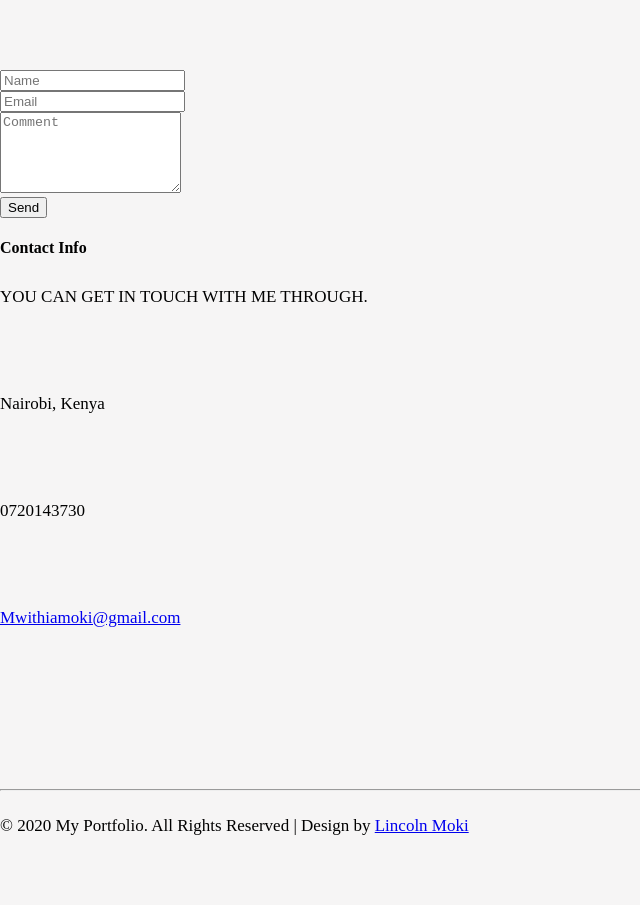
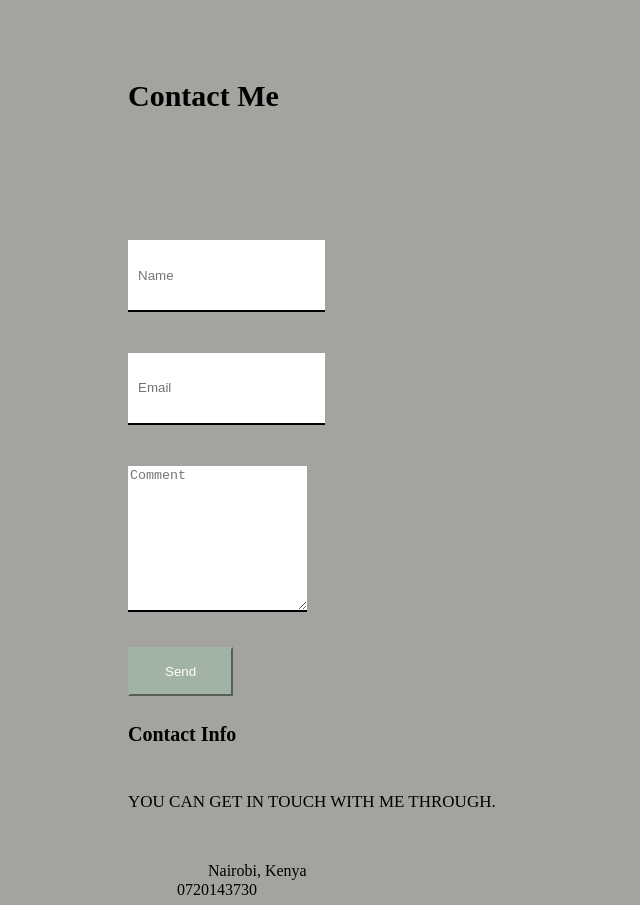
Before and after one commit to LincolnMoki/My-portfolio, a plain HTML site: page index.html in a window 1280 px wide. Shown: the part 1073-1978 px from the top of the page, without its empty margins (0-640 px from the left). Drawn offline with Linux system fonts and the light colour scheme.

Commit message:
styled intput name email styled form contol styled control button info styled p1 p2 styled copyright footer span

```diff
--- a/css/styles.css
+++ b/css/styles.css
@@ -147,7 +147,16 @@ section{
     font-family: calibri;
     font-size: 16px;
 }
-contact-me h3 {
+/*-- Footer --*/
+.contact-me {
+	padding:2% 10% 0px 10%;
+	position:relative;
+    margin:0 auto;
+    height: 990px;
+    background-color:rgb(163, 163, 159);
+    border-radius: 20px;
+}
+.contact-me h3 {
 	color:black;
 	font-size:30px;
 	font-family: 'Cinzel', serif;
@@ -161,3 +170,134 @@ contact-me h3 {
 	line-height:25px;
 	font-weight:400;
 }
+input#name {
+	outline:none;
+	height:50px;
+    padding:10px;
+	border-radius:0px;
+	border-left: none;
+    border-top: none;
+    border-right: none;
+	border-bottom:2px solid black;
+}
+input#email {
+	outline:none;
+    margin: 4% auto;
+	padding:10px;
+	height:50px;
+	border-radius:0px;
+	border-left: none;
+    border-top: none;
+    border-right: none;
+	border-bottom:2px solid black;
+}
+textarea.form-control {
+    height: 140px;
+	outline:none;
+	border-radius:0px;
+	border-left: none;
+    border-top: none;
+    border-right: none;
+	border-bottom:2px solid black;
+}
+.form-control:focus {
+    border-color:transparent;
+    outline: 0;
+    -webkit-box-shadow: none;
+    box-shadow:none;
+}
+.contact-me button.btn.btn-default.btn-lg {
+	background-color:#A1B3A4;
+	border-color:#A1B3A4;
+	color: #fff;
+	outline:none;
+	border-radius:0px;
+	margin: 3% auto 0;
+	padding: 15px 35px;
+	transition:all 0.5s ease-in-out;
+	-webkit-transition:all 0.5s ease-in-out;
+	-moz-transition:all 0.5s ease-in-out;
+	-o-transition:all 0.5s ease-in-out;
+	-ms-transition:all 0.5s ease-in-out;
+}
+.contact-me button.btn.btn-default.btn-lg:hover {
+	background-color:#000;
+	color:#fff;
+}
+.contact-info h4 {
+	font-family: 'Cinzel', serif;
+	font-size:20px;
+	line-height:25px;
+	font-weight:bold;
+}
+.contact-info p {
+    padding: 15px 0;
+    font-size: 17px;
+    line-height: 25px;
+    font-weight: 400;
+	color:#000;
+}
+.footer-info i{
+	color:#A1B3A4;
+	font-size: 30px;
+    margin: 25px 20px 10px 25px;
+    display: inline-block;
+}
+p.p1{
+	padding:0;
+	display: inline-block;
+	color: #000;
+	vertical-align: middle;
+	    margin: -50px 0 0;
+	font-size:16px;
+	font-weight: 500;
+}
+p.p2 {
+	padding:0;
+	display:block;
+	color: #000;
+	vertical-align: middle;
+	font-weight: 500;
+	font-size:16px;
+	margin: -27px 0 0 80px;
+}
+p.p1 a {
+	text-decoration:none;
+	color:#000;
+}
+p.p1 a:hover {
+	color:#A1B3A4;
+}
+p.p2 a {
+	text-decoration:none;
+	color:#000;
+}
+p.p2 a:hover {
+	color:#A1B3A4;
+}
+.contact-info h5 {
+    font-family: 'Cinzel', serif;
+    font-size: 20px;
+    line-height: 25px;
+    font-weight: bold;
+	padding: 2em 0 0 .3em;
+}
+hr{
+	border-top:1px solid #BDB8B8;
+	margin-top:45px;
+}
+.copyright p a{
+	text-decoration:none;
+	color:#8C8C8C;
+}
+.copyright p{
+	color:#8C8C8C;
+	padding: 5px 0 17px;
+	font-weight:400;
+	font-size:15px;
+}
+footer span.glyphicon.glyphicon-chevron-up {
+	margin: 0 0 0 50%;
+	color:red;
+}
+/*-- /Footer --*/
```
